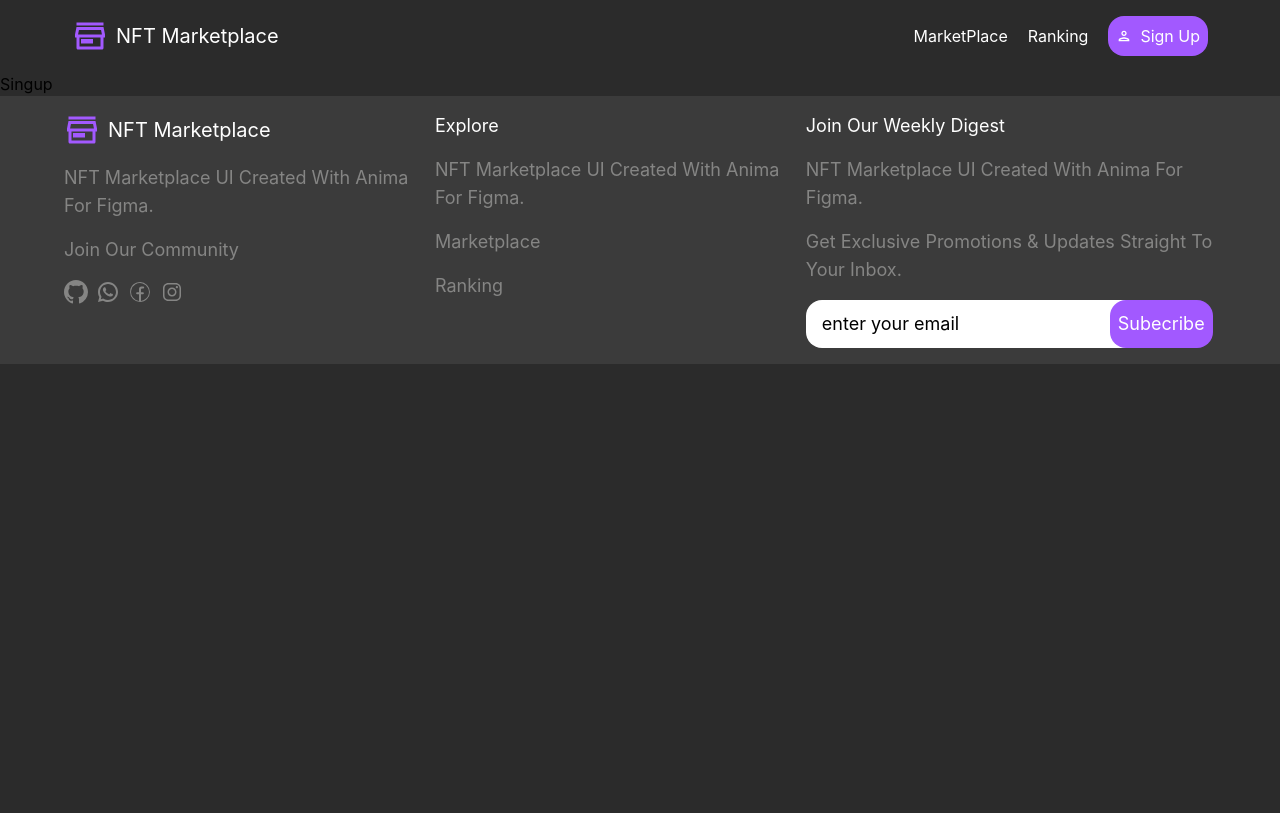
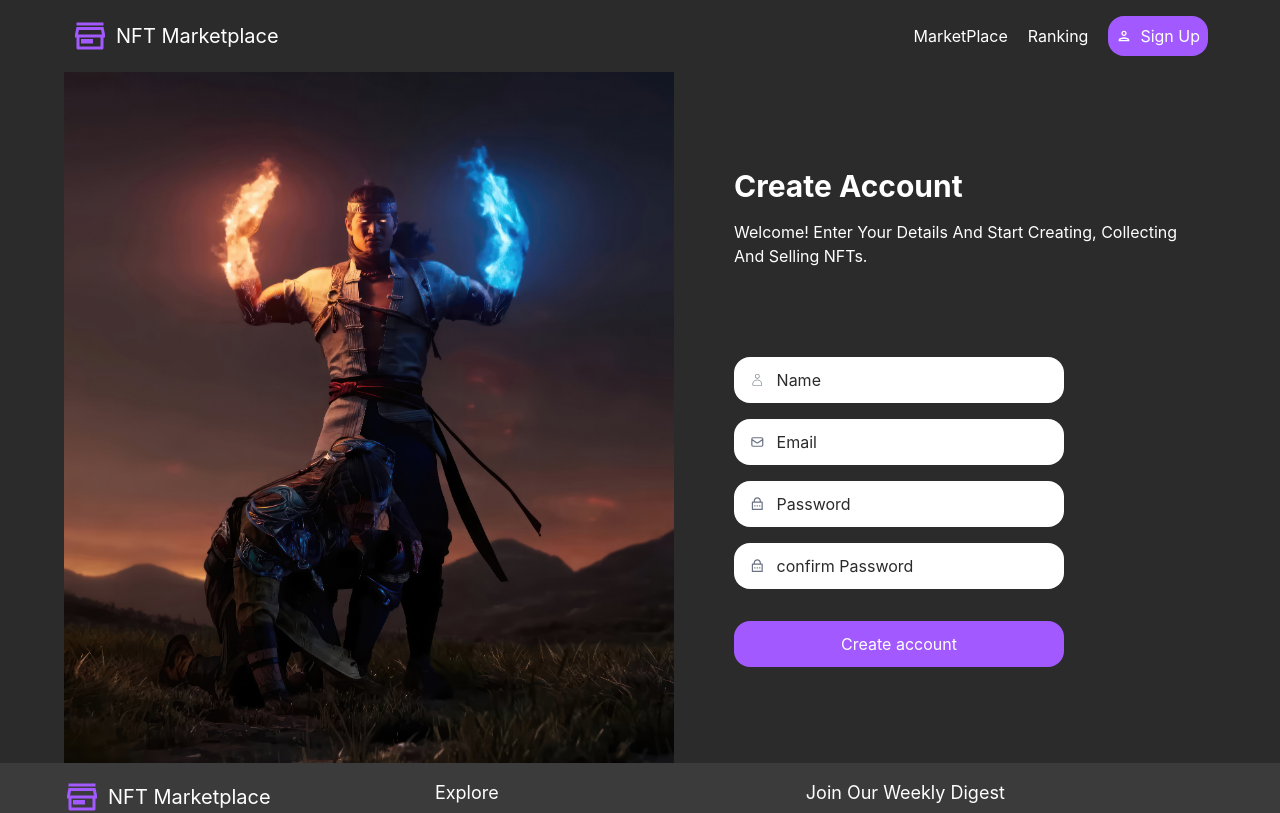
Before and after one commit to adam-ibrahim-rar/NFT_MarketPlace, a React (Vite) app in the folder client/: page /SingUp in a window 1280 px wide. Shown: the top 813 px of the page. Built offline with nearby package versions, Linux system fonts and the light colour scheme.

Commit message:
create singup

```diff
--- a/client/index.html
+++ b/client/index.html
@@ -2,7 +2,6 @@
 <html lang="en">
   <head>
     <meta charset="UTF-8" />
-    <link rel="icon" type="image/svg+xml" href="/favicon.svg" />
     <meta name="viewport" content="width=device-width, initial-scale=1.0" />
     <title>client</title>
   </head>
--- a/client/package.json
+++ b/client/package.json
@@ -10,12 +10,15 @@
     "preview": "vite preview"
   },
   "dependencies": {
+    "@hookform/resolvers": "^5.4.0",
     "@tailwindcss/vite": "^4.3.2",
     "react": "^19.2.7",
     "react-dom": "^19.2.7",
+    "react-hook-form": "^7.82.0",
     "react-icons": "^5.7.0",
     "react-router-dom": "^7.18.1",
-    "tailwindcss": "^4.3.2"
+    "tailwindcss": "^4.3.2",
+    "zod": "^4.4.3"
   },
   "devDependencies": {
     "@babel/core": "^7.29.7",
--- /dev/null
+++ b/client/src/Components/Input.jsx
@@ -0,0 +1,30 @@
+import React from "react";
+
+export default function Input({
+  errors,
+  placeholder,
+  icon: Icon,
+  type="text",
+  ...props
+}) {
+  return (
+    <div className="w-[330px] flex flex-col gap-1">
+      <div className="flex items-center h-[46px] bg-white rounded-2xl px-4 gap-3">
+        {Icon && <Icon className="size-4 text-gray-500" />}
+
+        <input
+          {...props}
+          placeholder={placeholder}
+          className="placeholder:text-background w-full outline-none"
+          type={type}
+        />
+      </div>
+
+      {errors && (
+        <span className="text-md font-semibold text-red-900">
+          {errors.message}
+        </span>
+      )}
+    </div>
+  );
+}
--- /dev/null
+++ b/client/src/Components/SingUpPage.jsx
@@ -0,0 +1,97 @@
+import React from "react";
+import { useForm } from "react-hook-form";
+import { z } from "zod";
+import { zodResolver } from "@hookform/resolvers/zod";
+import Heading from "./Heading";
+import { CiUser } from "react-icons/ci";
+import Input from "./Input";
+import { RiLockPasswordLine } from "react-icons/ri";
+import { HiOutlineMail } from "react-icons/hi";
+
+const schema = z
+  .object({
+    name: z.string().min(3, "Name must be at least 3 characters"),
+    email: z.string().email("Invalid email"),
+    password: z
+      .string()
+      .min(6, "Must be at least 6")
+      .max(12, "Must be at most 12"),
+    confirm_password: z.string(),
+  })
+  .refine((data) => data.password === data.confirm_password, {
+  message: "The passwords are different",
+  path: ["confirm_password"],
+});
+
+export default function SingUpPage() {
+  const {
+    register,
+    handleSubmit,
+    formState: { errors },
+    reset
+  } = useForm({
+    resolver: zodResolver(schema),
+  });
+
+  const onSubmit = (data) => {
+    console.log(data);
+    reset()
+  };
+
+  return (
+    <form
+      onSubmit={handleSubmit(onSubmit)}
+      className="w-full h-[691px] flex flex-col justify-around py-13   "
+    >
+      <div className="w-[460px]">
+        <Heading
+          heading={"Create account"}
+          para={
+            "Welcome! enter your details and start creating, collecting and selling NFTs."
+          }
+        />
+      </div>
+      <div className="flex flex-col gap-8">
+        <div className="flex flex-col gap-4">
+          <Input
+            {...register("name")}
+            errors={errors.name}
+            placeholder={"Name"}
+            icon={CiUser}
+
+          />
+          <Input
+            {...register("email")}
+            errors={errors.email}
+            placeholder={"Email"}
+            icon={HiOutlineMail}
+          />
+          <Input
+            {...register("password")}
+            placeholder={"Password"}
+            errors={errors.password}
+            icon={RiLockPasswordLine}
+            type={"password"}
+          />
+          <Input
+            {...register("confirm_password")}
+            placeholder={"confirm Password"}
+            errors={errors.confirm_password}
+            icon={RiLockPasswordLine}
+            type={"password"}
+          />
+        </div>
+        <button
+          type="submit"
+          className="bg-primary
+           hover:bg-hover-btn
+             cursor-pointer h-[46px] rounded-2xl
+            text-white
+            w-[330px]"
+        >
+          Create account
+        </button>
+      </div>
+    </form>
+  );
+}
--- a/client/src/Pages/SingUp.jsx
+++ b/client/src/Pages/SingUp.jsx
@@ -1,9 +1,11 @@
 import React from 'react'
-
+import SingUpPage from '../Components/SingUpPage'
+import liu from "../Images/liu.jpg"
 export default function SingUp() {
   return (
-    <div>
-      singup
+    <div className='flex  gap-15  w-6xl mx-auto '>
+    <img src={liu} alt="" className='w-[610px] object-cover' />
+      <SingUpPage/>
     </div>
   )
 }
--- a/client/src/index.css
+++ b/client/src/index.css
@@ -11,6 +11,5 @@
 input:-webkit-autofill,
 input:-webkit-autofill:hover,
 input:-webkit-autofill:focus {
-
   transition: background-color 5000s ease-in-out 0s;
 }
```
Also changed, not shown: client/src/Style/App.css (line endings or trailing spaces), 1 other file (tests, documents, lock files or other folders).
